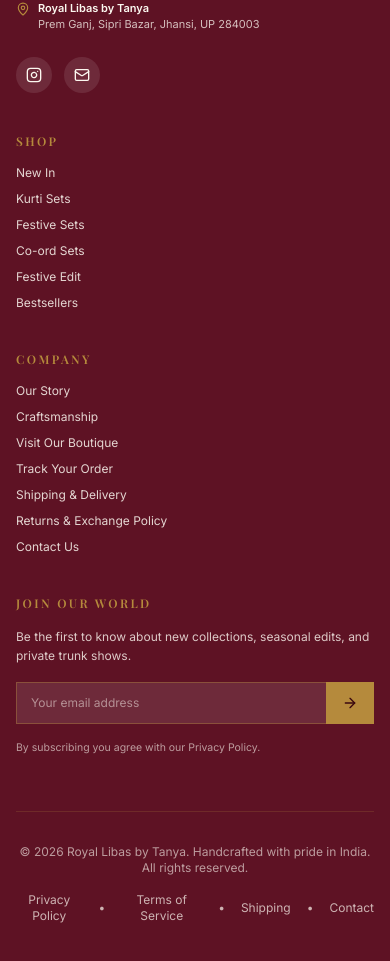
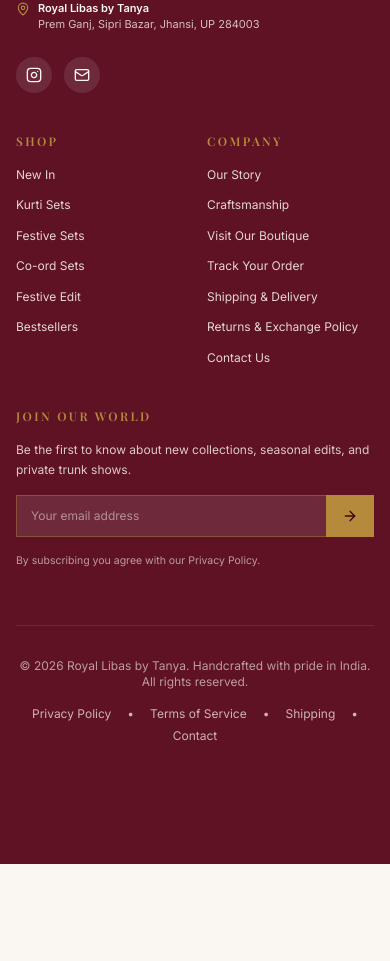
Before and after one commit to shivrajdhote4452/royal-libas-website, a React (Vite) app in the folder frontend/: page / in a window 390 px wide. Shown: the part 8757-9718 px from the top of the page. After the commit the page ends 9621 px from the top, so only its background shows below. Built offline with nearby package versions, Linux system fonts and the light colour scheme; no server answers; a web font is replaced by a local one.

Commit message:
fix(storefront): display shop and company footer links side by side in two columns on mobile

```diff
--- a/frontend/src/components/Footer.tsx
+++ b/frontend/src/components/Footer.tsx
@@ -71,87 +71,90 @@ export const Footer: React.FC = () => {
             </div>
           </div>
 
-          {/* Shop Column (Col 5-6) */}
-          <div className="md:col-span-2">
+          {/* Shop & Company Columns (Side by side in 2 columns on mobile, 4 cols on desktop) */}
+          <div className="md:col-span-4 grid grid-cols-2 gap-6 sm:gap-8 md:gap-10 lg:gap-12">
+            {/* Shop Column (Left) */}
+            <div className="min-w-0">
               <h4 className="font-serif font-semibold text-[#B58A3C] text-xs uppercase tracking-[0.2em] mb-4">
                 SHOP
               </h4>
               <ul className="space-y-2.5 text-xs text-[#FCF8F0]/85">
                 <li>
-                <Link to="/shop?sort=newest" className="hover:text-[#B58A3C] transition-colors">
+                  <Link to="/shop?sort=newest" className="hover:text-[#B58A3C] transition-colors inline-block py-0.5 leading-snug break-words">
                     New In
                   </Link>
                 </li>
                 <li>
-                <Link to="/shop?category=Kurti+Sets" className="hover:text-[#B58A3C] transition-colors">
+                  <Link to="/shop?category=Kurti+Sets" className="hover:text-[#B58A3C] transition-colors inline-block py-0.5 leading-snug break-words">
                     Kurti Sets
                   </Link>
                 </li>
                 <li>
-                <Link to="/shop?category=Festive+Sets" className="hover:text-[#B58A3C] transition-colors">
+                  <Link to="/shop?category=Festive+Sets" className="hover:text-[#B58A3C] transition-colors inline-block py-0.5 leading-snug break-words">
                     Festive Sets
                   </Link>
                 </li>
                 <li>
-                <Link to="/shop?category=Co-ord+Sets" className="hover:text-[#B58A3C] transition-colors">
+                  <Link to="/shop?category=Co-ord+Sets" className="hover:text-[#B58A3C] transition-colors inline-block py-0.5 leading-snug break-words">
                     Co-ord Sets
                   </Link>
                 </li>
                 <li>
-                <Link to="/shop?collection=festive-edit" className="hover:text-[#B58A3C] transition-colors">
+                  <Link to="/shop?collection=festive-edit" className="hover:text-[#B58A3C] transition-colors inline-block py-0.5 leading-snug break-words">
                     Festive Edit
                   </Link>
                 </li>
                 <li>
-                <Link to="/shop?collection=bestsellers" className="hover:text-[#B58A3C] transition-colors">
+                  <Link to="/shop?collection=bestsellers" className="hover:text-[#B58A3C] transition-colors inline-block py-0.5 leading-snug break-words">
                     Bestsellers
                   </Link>
                 </li>
               </ul>
             </div>
 
-          {/* Company Column (Col 7-8) */}
-          <div className="md:col-span-2">
+            {/* Company Column (Right) */}
+            <div className="min-w-0">
               <h4 className="font-serif font-semibold text-[#B58A3C] text-xs uppercase tracking-[0.2em] mb-4">
                 COMPANY
               </h4>
               <ul className="space-y-2.5 text-xs text-[#FCF8F0]/85">
                 <li>
-                <Link to="/about" className="hover:text-[#B58A3C] transition-colors">
+                  <Link to="/about" className="hover:text-[#B58A3C] transition-colors inline-block py-0.5 leading-snug break-words">
                     Our Story
                   </Link>
                 </li>
                 <li>
-                <Link to="/about" className="hover:text-[#B58A3C] transition-colors">
+                  <Link to="/about" className="hover:text-[#B58A3C] transition-colors inline-block py-0.5 leading-snug break-words">
                     Craftsmanship
                   </Link>
                 </li>
                 <li>
-                <Link to="/#boutique" className="hover:text-[#B58A3C] transition-colors">
+                  <Link to="/#boutique" className="hover:text-[#B58A3C] transition-colors inline-block py-0.5 leading-snug break-words">
                     Visit Our Boutique
                   </Link>
                 </li>
                 <li>
-                <Link to="/track-order" className="hover:text-[#B58A3C] transition-colors">
+                  <Link to="/track-order" className="hover:text-[#B58A3C] transition-colors inline-block py-0.5 leading-snug break-words">
                     Track Your Order
                   </Link>
                 </li>
                 <li>
-                <Link to="/shipping-policy" className="hover:text-[#B58A3C] transition-colors">
+                  <Link to="/shipping-policy" className="hover:text-[#B58A3C] transition-colors inline-block py-0.5 leading-snug break-words">
                     Shipping & Delivery
                   </Link>
                 </li>
                 <li>
-                <Link to="/return-policy" className="hover:text-[#B58A3C] transition-colors">
+                  <Link to="/return-policy" className="hover:text-[#B58A3C] transition-colors inline-block py-0.5 leading-snug break-words">
                     Returns &amp; Exchange Policy
                   </Link>
                 </li>
                 <li>
-                <Link to="/contact" className="hover:text-[#B58A3C] transition-colors">
+                  <Link to="/contact" className="hover:text-[#B58A3C] transition-colors inline-block py-0.5 leading-snug break-words">
                     Contact Us
                   </Link>
                 </li>
               </ul>
+            </div>
           </div>
 
           {/* Newsletter Column (Col 9-12) (PDF Page 3) */}
@@ -206,7 +209,7 @@ export const Footer: React.FC = () => {
         {/* Bottom Credits & Legal Links */}
         <div className="pt-8 flex flex-col sm:flex-row items-center justify-between text-xs text-[#FCF8F0]/60 gap-4 text-center sm:text-left">
           <p>© {new Date().getFullYear()} Royal Libas by Tanya. Handcrafted with pride in India. All rights reserved.</p>
-          <div className="flex items-center gap-4 text-xs text-[#FCF8F0]/70">
+          <div className="flex flex-wrap justify-center sm:justify-end items-center gap-x-4 gap-y-1.5 text-xs text-[#FCF8F0]/70">
             <Link to="/privacy-policy" className="hover:text-[#B58A3C] transition-colors">Privacy Policy</Link>
             <span>•</span>
             <Link to="/terms-of-service" className="hover:text-[#B58A3C] transition-colors">Terms of Service</Link>
```
Lines whose indentation alone changed are shown as unchanged.
